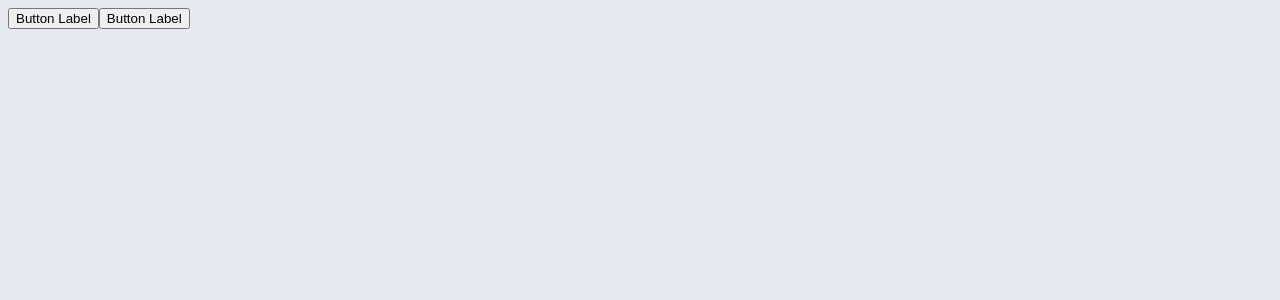
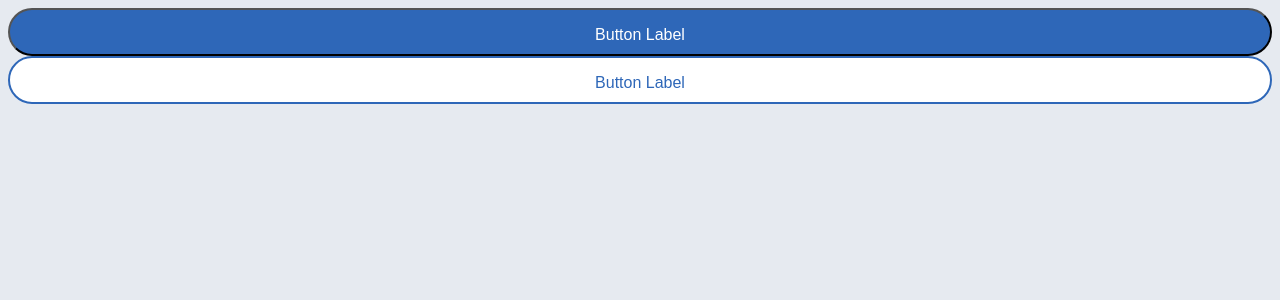
Before and after one commit to Mwiert/miniSpa, a Vue app: page /powerpuffgirls in a window 1280 px wide. Shown: the top 300 px of the page. Built offline with nearby package versions, Linux system fonts and the light colour scheme; a web font is replaced by a local one.

Commit message:
Button css added

```diff
--- a/src/components/UIButton.vue
+++ b/src/components/UIButton.vue
@@ -1,10 +1,10 @@
 <template>
     <span>
-        <button>Button Label</button>
+        <button class="ui-button-c">Button Label</button>
     </span>
 
     <span>
-        <button>Button Label</button>
+        <button class="ui-button-c outline">Button Label</button>
     </span>
 
 </template>
@@ -23,5 +23,35 @@ export default {
 }
 </script>
 
-<style>
+<style lang="scss" scoped>
+@import '@/assets/css/main.scss';
+
+
+.ui-button-c{
+width: 100%;
+height: 48px;
+border-radius: 24px;
+font-size: 16px;
+background-color: $primary-color;
+color: white;
+cursor: pointer;
+padding: $padding-medium;
+&:hover{
+    background: $accent-primary-color;
+    border: none;
+    color: white;
+}
+}
+
+.outline{
+background-color:white;
+color: $primary-color;
+border: 2px solid $primary-color;
+}
+
+
+
+
+
+
 </style>
```
